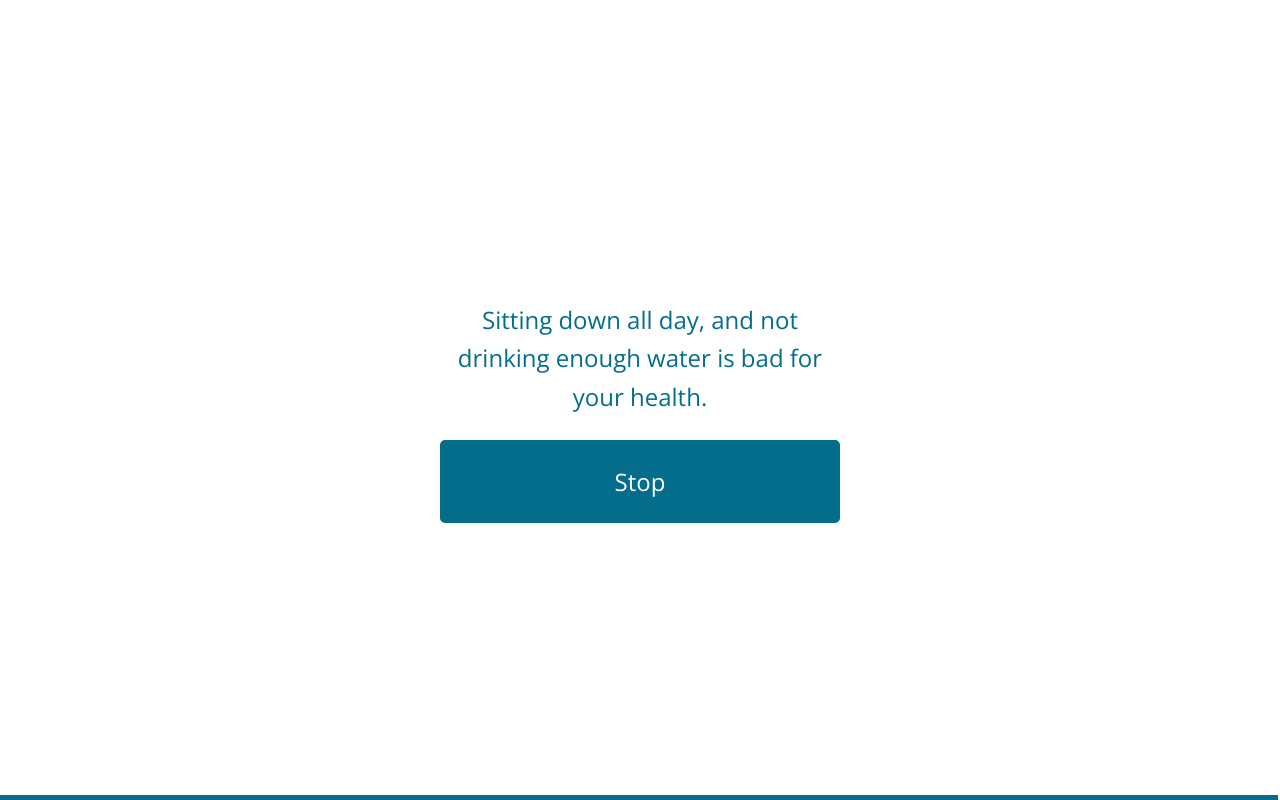
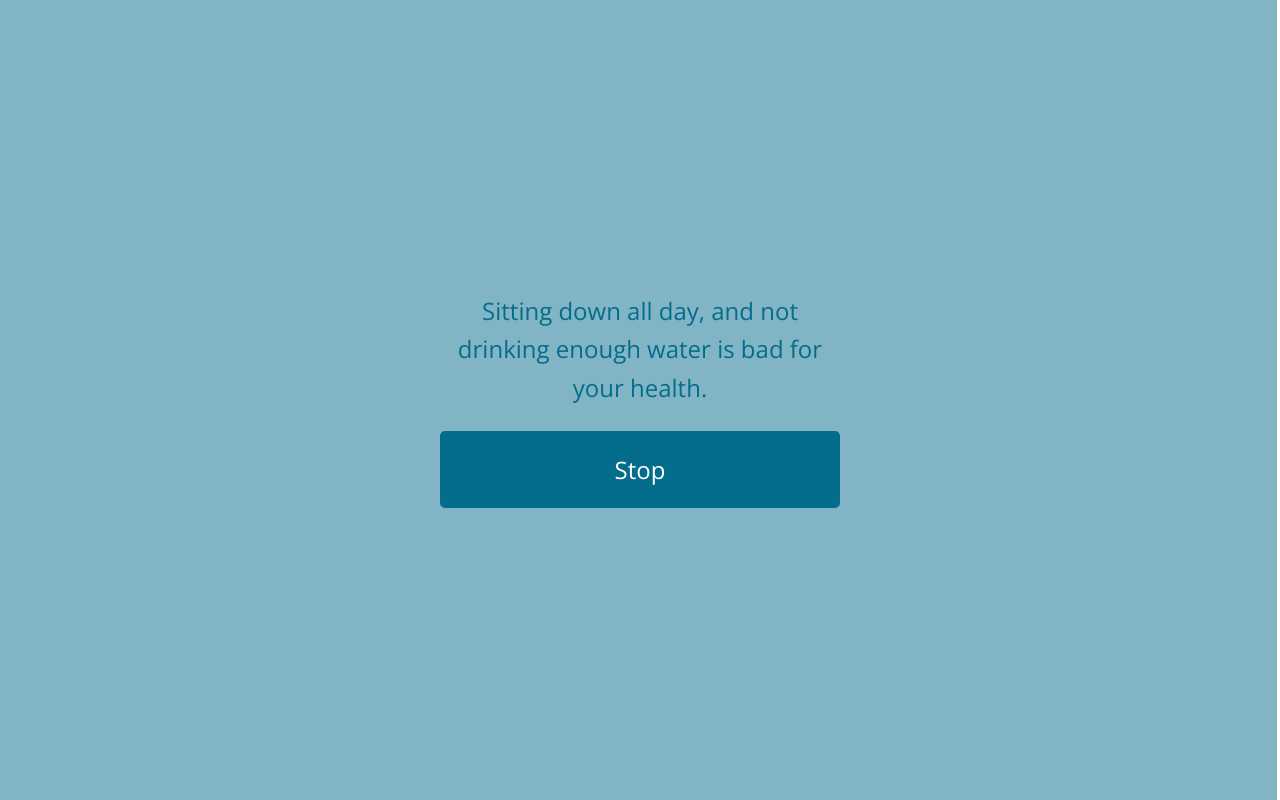
Before and after one commit to spaldos/stand-up-and-drink-water, a plain HTML site: page index.html in a window 1280 px wide. Both pictures are taken after a click on the button "Remind me every 20 Minutues". Drawn offline with nearby package versions, Linux system fonts and the light colour scheme.

Commit message:
replaced the crazy setIntervals with animation

```diff
--- a/index.html
+++ b/index.html
@@ -3,7 +3,7 @@
 <head>
   <meta charset="UTF-8">
   <meta name="viewport" content="width=device-width, initial-scale=1">
-  <title>Document</title>
+  <title>Stand Up and Drink Water</title>
   <link href='http://fonts.googleapis.com/css?family=Open+Sans:400,300,700' rel='stylesheet' type='text/css'>
   <link rel="stylesheet" href="//maxcdn.bootstrapcdn.com/font-awesome/4.3.0/css/font-awesome.min.css">
   <link rel="stylesheet" href="styles/css/main.css">
@@ -20,7 +20,7 @@
   </div>
 </div>
 
-<div id="time-bar"></div>
+<div id="progress"></div>
 
 </body>
 </html>
--- a/scripts/js/main.js
+++ b/scripts/js/main.js
@@ -1,12 +1,23 @@
-var loop = null,
-    timer = null;
+var minutes = 20;
 
-function notification(t)
+function showNotification()
 {
   var notification = new Notification('Stand up!', {
     body: 'Have a drink of water and go for a walk',
     icon: 'img/walk.png'
   });
+}
+
+function notification()
+{
+  var progress = $('#progress');
+  progress.css("width", "100%");
+
+  showNotification();
+
+  progress.animate({
+      width: '0%'
+  }, minutes * 60 * 1000, "linear", notification);
 }
 
 function notify(msg)
@@ -35,32 +46,19 @@ function notify(msg)
 
 $(function(){
 
-  $('#start').on('click', function(){
-    loop = setInterval(function(){
-      notify('Stand up!');
-    }, 1200000);
+  var start = $('#start'),
+      stop  = $('#stop');
 
-    $(this).addClass('hidden');
-    $('#stop').removeClass('hidden');
-
-    var time_width = 100;
-    timer = setInterval(function(){
-      time_width = time_width - (100/1200);
-      if(time_width < 0)
-      {
-        time_width = 100;
-      }
-      $('#time-bar').css('width', time_width + '%');
-    }, 1000);
-
+  start.on('click', function(){
+    notification();
+    start.addClass('hidden');
+    stop.removeClass('hidden');
   });
 
-  $('#stop').on('click', function(){
-    clearInterval(loop);
-    clearInterval(timer);
-    $(this).addClass('hidden');
-    $('#start').removeClass('hidden');
-    $('#time-bar').css('width', '100%');
+  stop.on('click', function(){
+    stop.addClass('hidden');
+    start.removeClass('hidden');
+    $("#progress").stop();
   });
 
 });
--- a/styles/sass/main.sass
+++ b/styles/sass/main.sass
@@ -23,17 +23,21 @@ body
 
   > div:first-child
     max-width: 400px
+    z-index: 2
 
-  #time-bar
+  #progress
     position: absolute
     background-color: $brand-alt-color
-    height: 5px
+    opacity: .5
     bottom: 0
+    top: 0
     left: 0
     width: 100%
+    z-index: -1
 p
   display: block
   font-weight: 300
+  margin-top: 0
 
 h1
   font-size: 3em
@@ -41,7 +45,7 @@ h1
 button
   font-family: 'Open Sans'
   background-color: $brand-alt-color
-  border: 5px solid $brand-alt-color
+  border: 2px solid $brand-alt-color
   padding: 20px
   color: $brand-color
   font-size: 1em
```
Also changed, not shown: styles/css/main.css, 1 other file.
